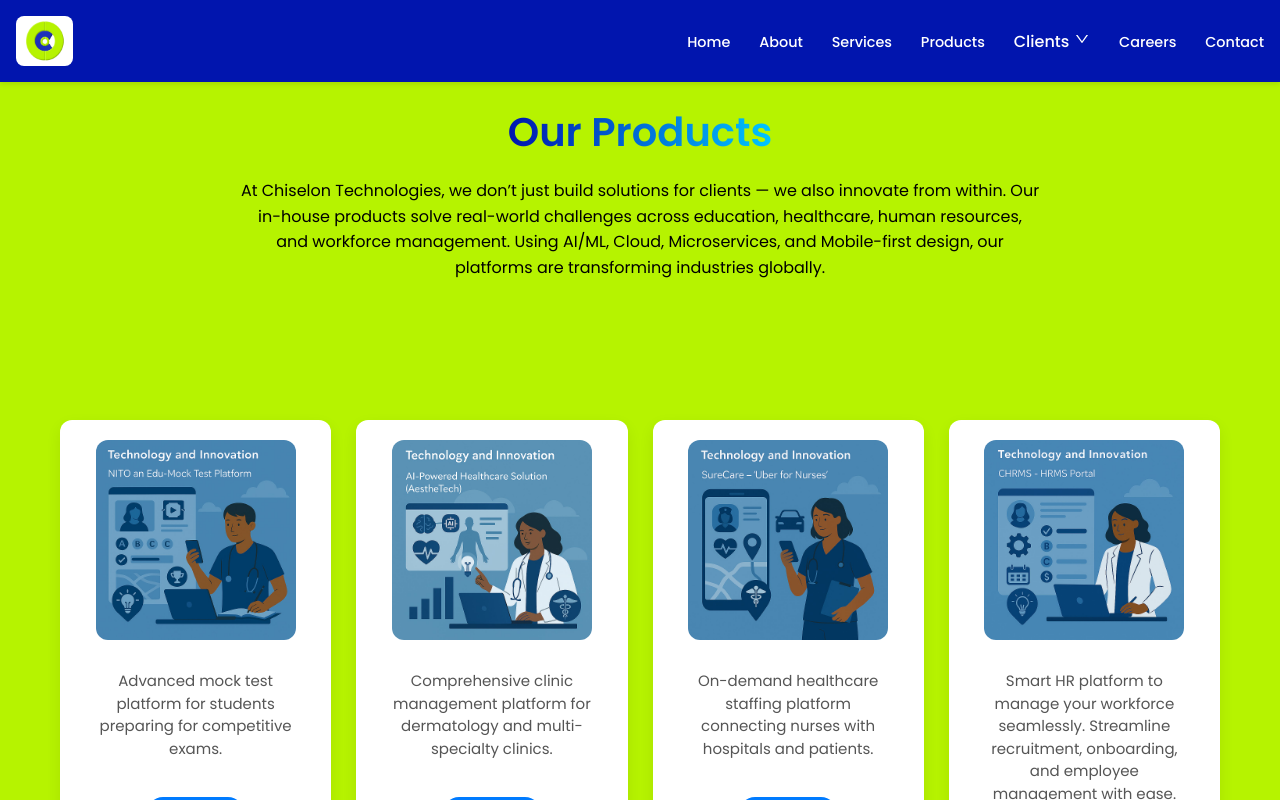
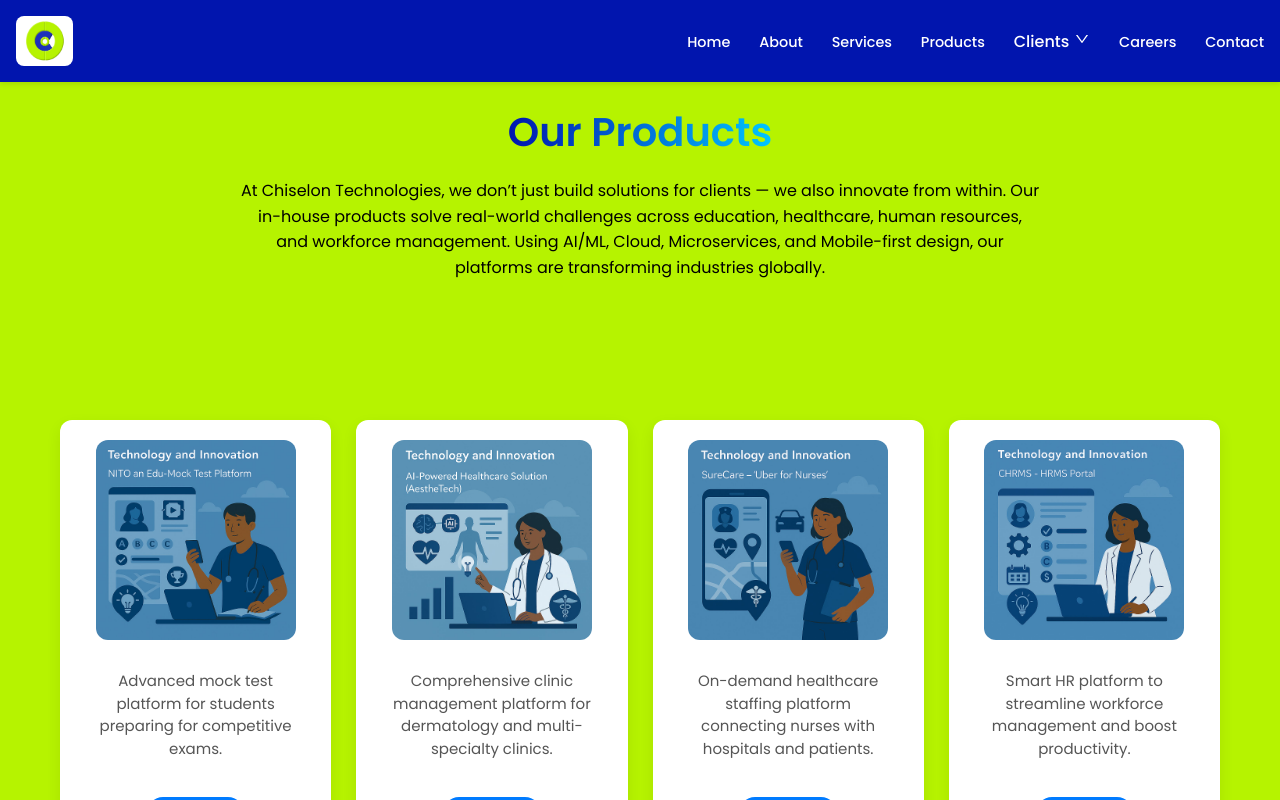
Before and after one commit to Sowjanyapandranki21/Chiselon-webiste, a React (Create React App) app: page /products in a window 1280 px wide. Built offline with nearby package versions, Linux system fonts and the light colour scheme.

Commit message:
productionsection

```diff
--- a/src/Components/Products/ProductsSection/ProductsSection.jsx
+++ b/src/Components/Products/ProductsSection/ProductsSection.jsx
@@ -40,7 +40,7 @@
     impact: "Ensures timely patient care and flexible work opportunities."
   },
   {
-    description: "Smart HR platform to manage your workforce seamlessly. Streamline recruitment, onboarding, and employee management with ease.",
+    description: "Smart HR platform to streamline workforce management and boost productivity.",
     image: HRMS,
     features: [
       "Timesheet management with project-wise tracking.",
```
